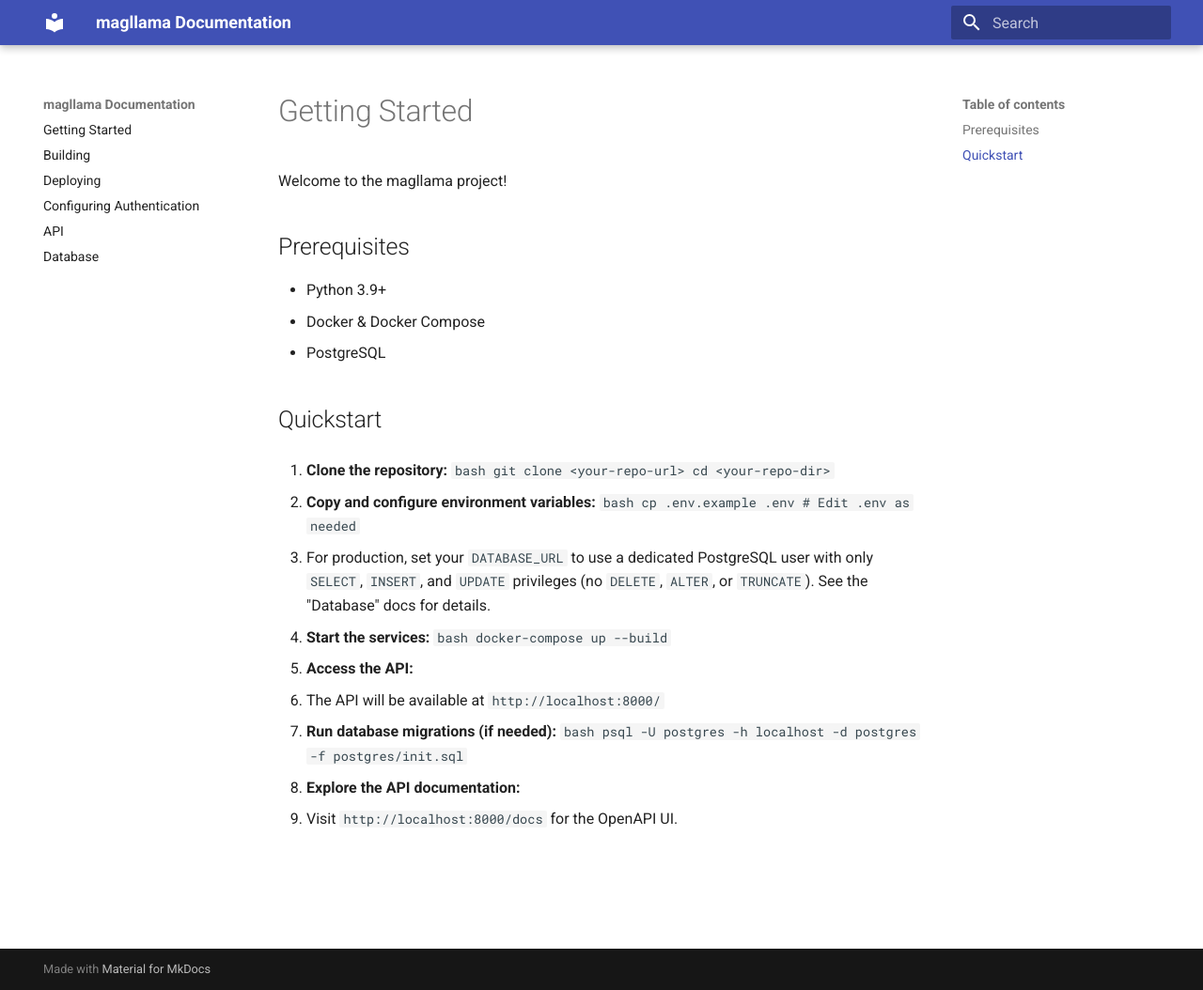
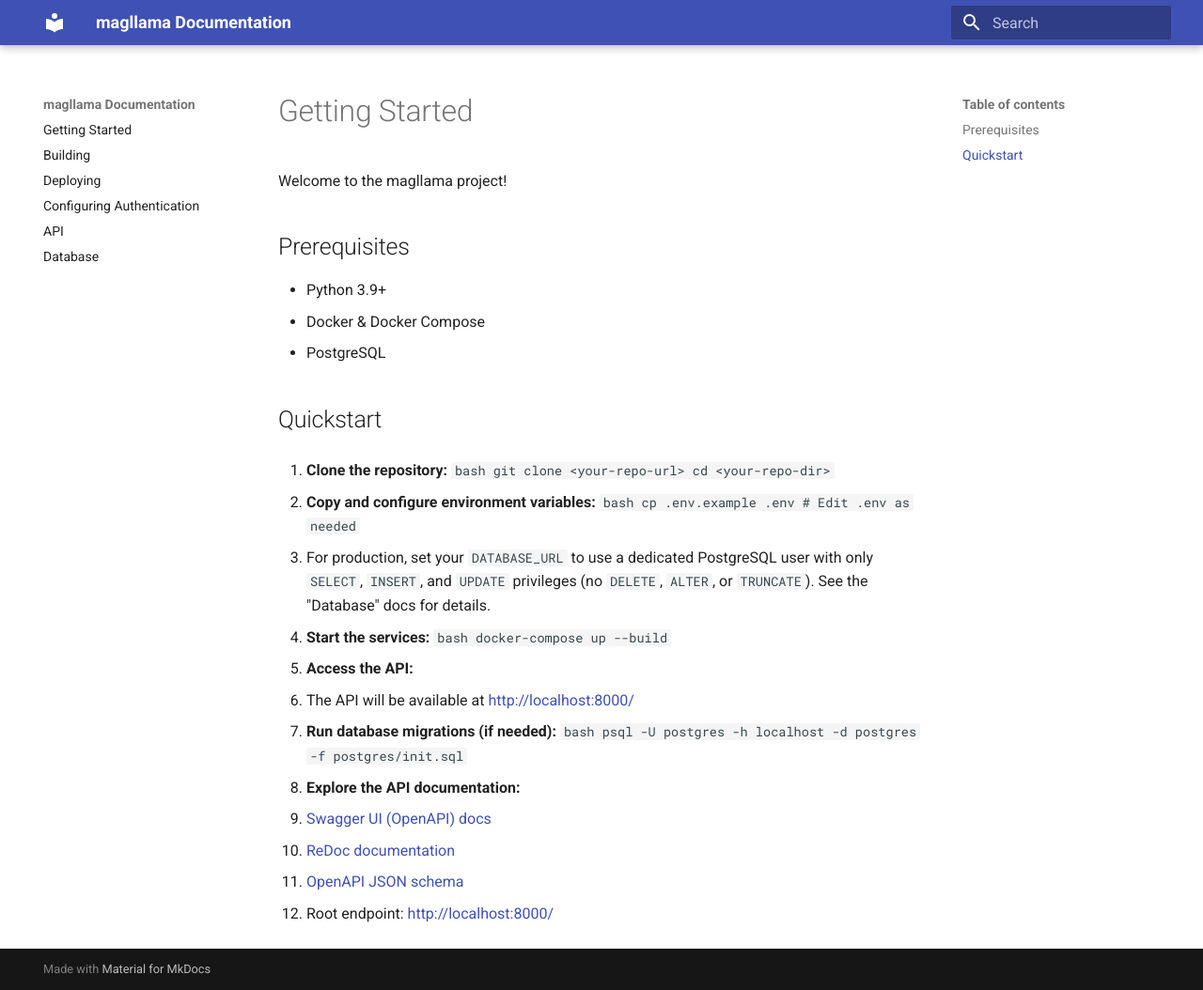
Before and after one commit to VirtuallyScott/magllama-backend, an MkDocs documentation site: the page built from docs/getting-started.md, in a window 1280 px wide and 1054 px high. Shown: the whole window at 94% size. Built offline with MkDocs 1.6.1 and Material for MkDocs 9.7.7, drawn with Linux system fonts in a browser that asks for light colours.

Commit message:
docs: add default URLs and Swagger links to documentation pages

````diff
--- a/docs/getting-started.md
+++ b/docs/getting-started.md
@@ -30,7 +30,7 @@ Welcome to the magllama project!
    ```
 
 4. **Access the API:**
-   - The API will be available at `http://localhost:8000/`
+   - The API will be available at [http://localhost:8000/](http://localhost:8000/)
 
 5. **Run database migrations (if needed):**
    ```bash
@@ -38,4 +38,7 @@ Welcome to the magllama project!
    ```
 
 6. **Explore the API documentation:**
-   - Visit `http://localhost:8000/docs` for the OpenAPI UI.
+   - [Swagger UI (OpenAPI) docs](http://localhost:8000/docs)
+   - [ReDoc documentation](http://localhost:8000/redoc)
+   - [OpenAPI JSON schema](http://localhost:8000/openapi.json)
+   - Root endpoint: [http://localhost:8000/](http://localhost:8000/)
````
Also changed, not shown: docs/api.md (+7 -0 lines), docs/deploying.md (+7 -0 lines).
